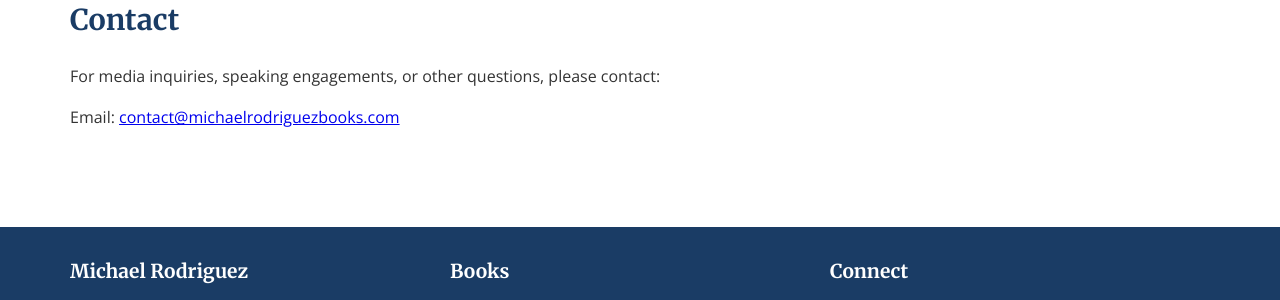
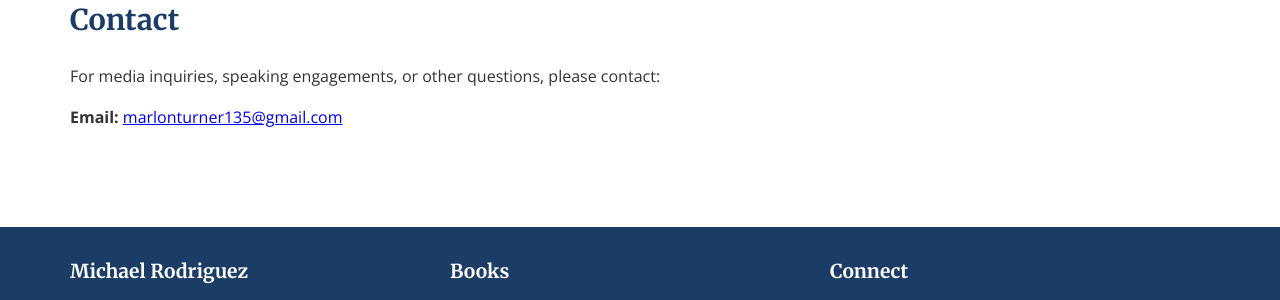
Before and after one commit to Zews123/michael-rodriguez-books, a Jekyll site: the page built from about.md, in a window 1280 px wide. Shown: the part 1501-1801 px from the top of the page. Built offline with Jekyll 4.4.1, drawn with Linux system fonts in a browser that asks for light colours.

Commit message:
Update about.md

```diff
--- a/about.md
+++ b/about.md
@@ -44,4 +44,4 @@ Rodriguez believes that economic analysis should be accessible to everyone, not
 
 For media inquiries, speaking engagements, or other questions, please contact:
 
-Email: [contact@michaelrodriguezbooks.com](mailto:contact@michaelrodriguezbooks.com)
+**Email:** [marlonturner135@gmail.com](mailto:marlonturner135@gmail.com)
```
